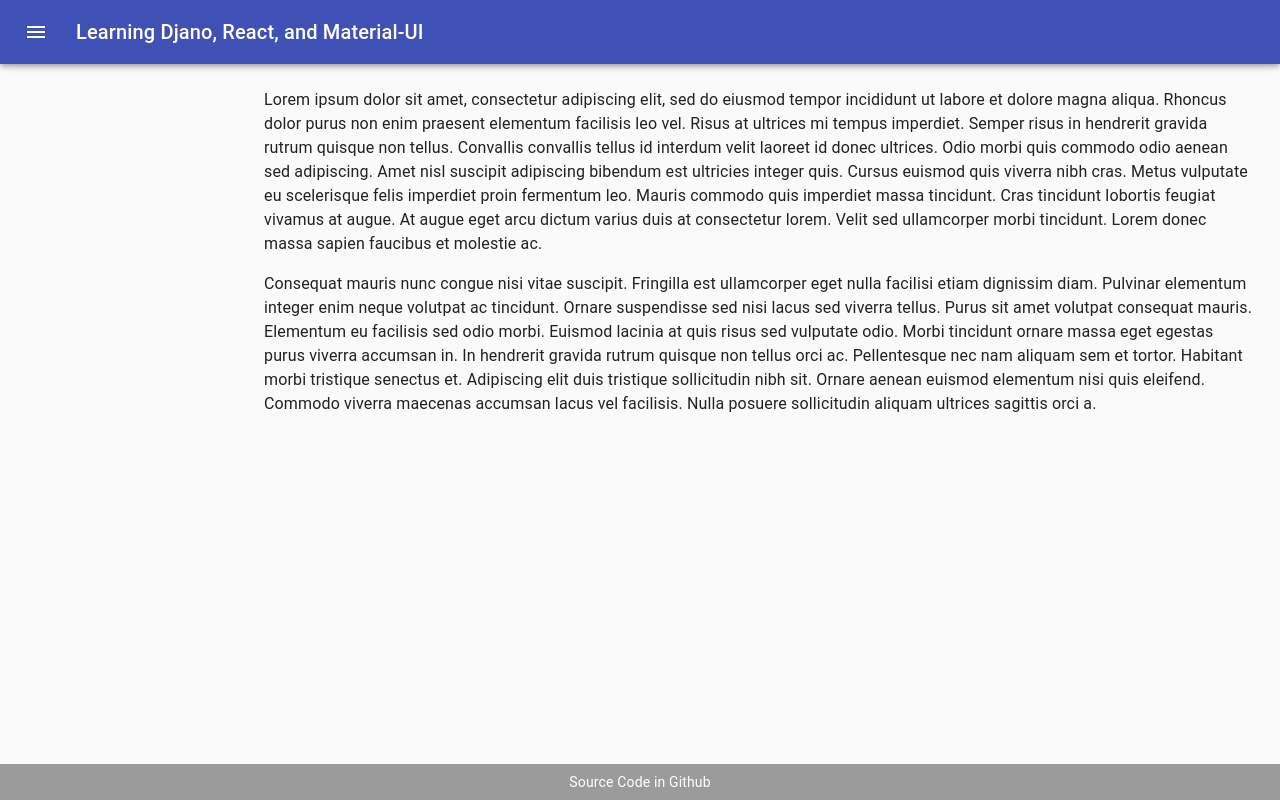
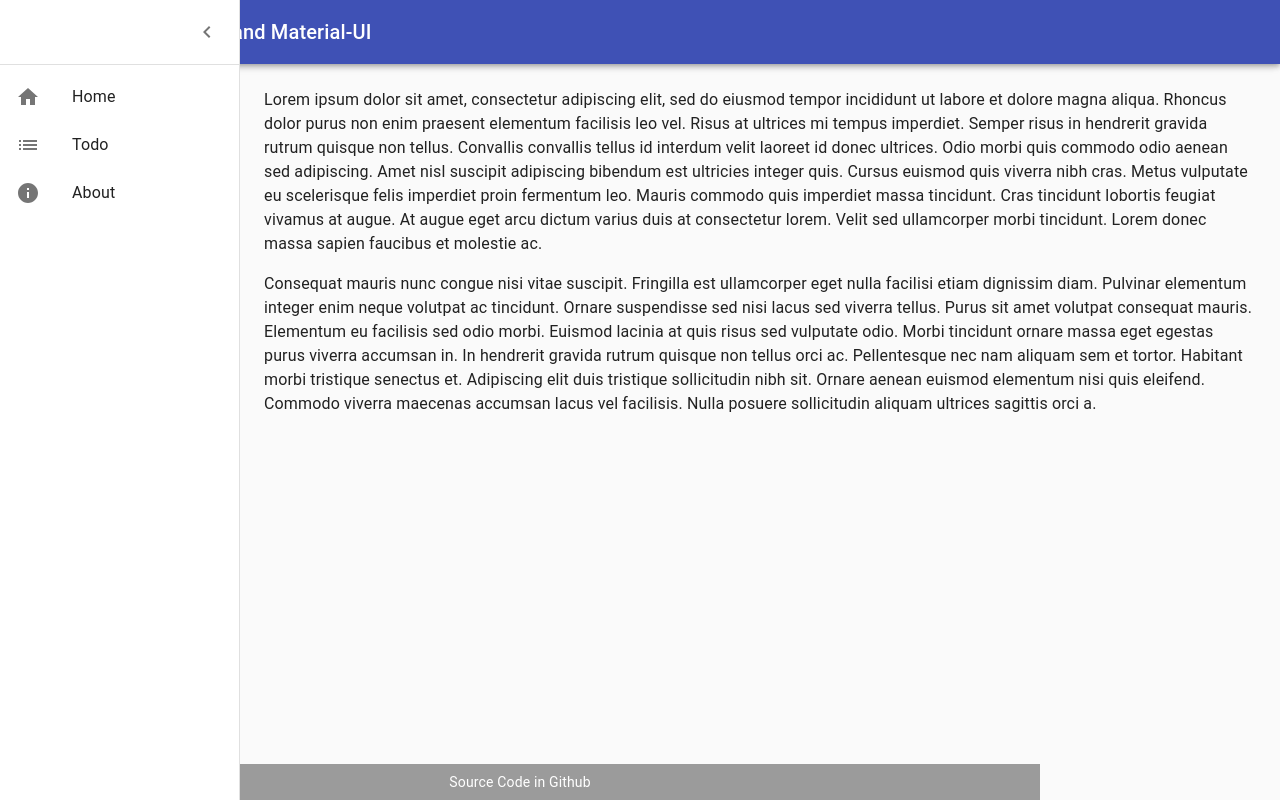
Before and after one commit to BrycenG007/React-Django-Docker, a React (Create React App) app in the folder frontend/: page / in a window 1280 px wide. Built offline with nearby package versions, Linux system fonts and the light colour scheme.

Commit message:
Add default value for drawerOpen

```diff
--- a/frontend/src/App.js
+++ b/frontend/src/App.js
@@ -3,7 +3,7 @@ import { Component } from 'react';
 import { Route, Switch } from 'react-router-dom';
 import { withStyles } from '@material-ui/core/styles';
 import { CssBaseline } from '@material-ui/core';
-import { drawerWidth } from './constants/styles';
+import { drawerWidth, drawerOpen } from './constants/styles';
 import NavBar from './components/NavBar';
 import Footer from './components/Footer';
 import NotFoundPage from './pages/NotFoundPage';
@@ -73,7 +73,7 @@ const useStyles = (theme) => ({
 class App extends Component {
   state = {
     title: '',
-    drawerOpen: false,
+    drawerOpen: drawerOpen,
   };
 
   setTitle = (title) => {
--- a/frontend/src/constants/styles.js
+++ b/frontend/src/constants/styles.js
@@ -1 +1,2 @@
 export const drawerWidth = 240;
+export const drawerOpen = true;
```
